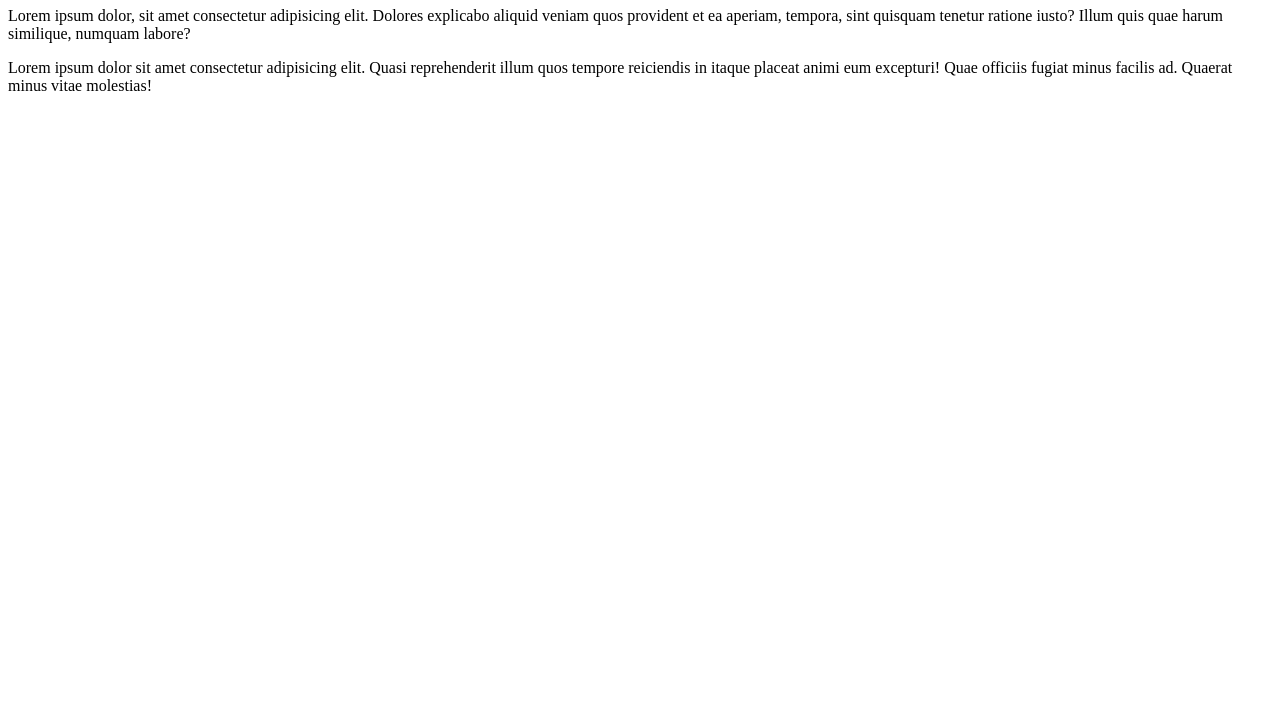
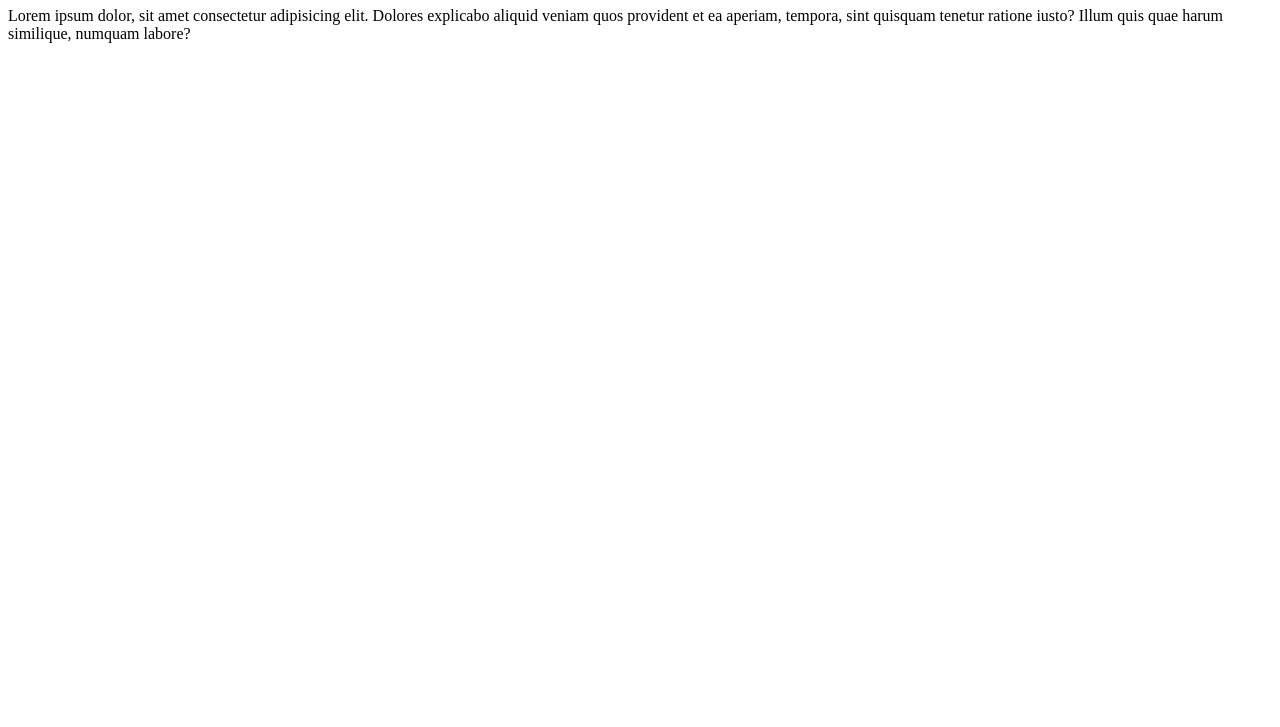
Before and after one commit to Danteborracha/ola-mundo, a plain HTML site: page site-exemplo/index.html in a window 1280 px wide. Shown: the part 73-800 px from the top of the page. Drawn offline with Linux system fonts and the light colour scheme.

Commit message:
removi um parágrafo

```diff
--- a/site-exemplo/index.html
+++ b/site-exemplo/index.html
@@ -8,6 +8,5 @@
 <body>
     <h1>Olá, mundo!</h1>
     <p>Lorem ipsum dolor, sit amet consectetur adipisicing elit. Dolores explicabo aliquid veniam quos provident et ea aperiam, tempora, sint quisquam tenetur ratione iusto? Illum quis quae harum similique, numquam labore?</p>
-    <p>Lorem ipsum dolor sit amet consectetur adipisicing elit. Quasi reprehenderit illum quos tempore reiciendis in itaque placeat animi eum excepturi! Quae officiis fugiat minus facilis ad. Quaerat minus vitae molestias!</p>
 </body>
 </html>
```
